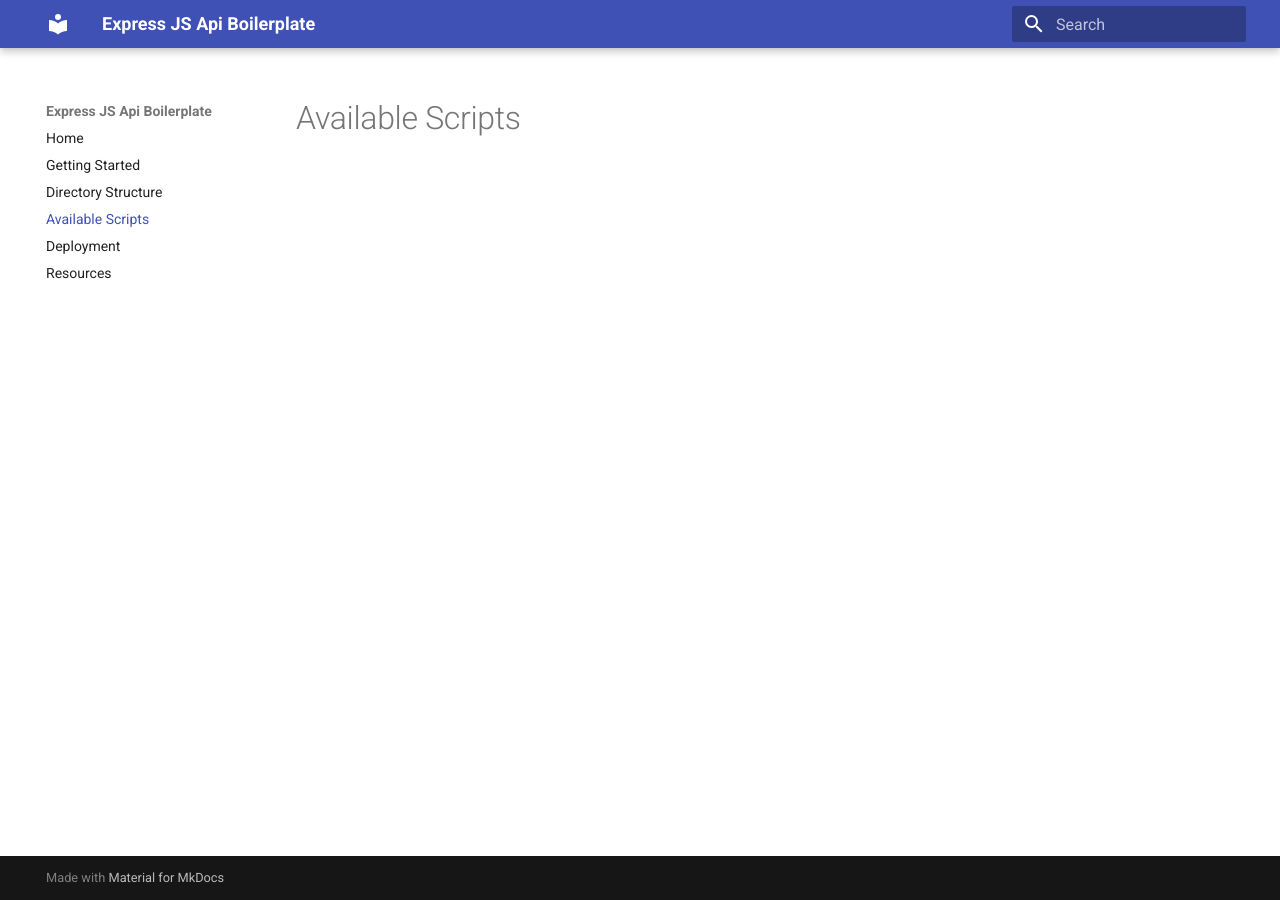
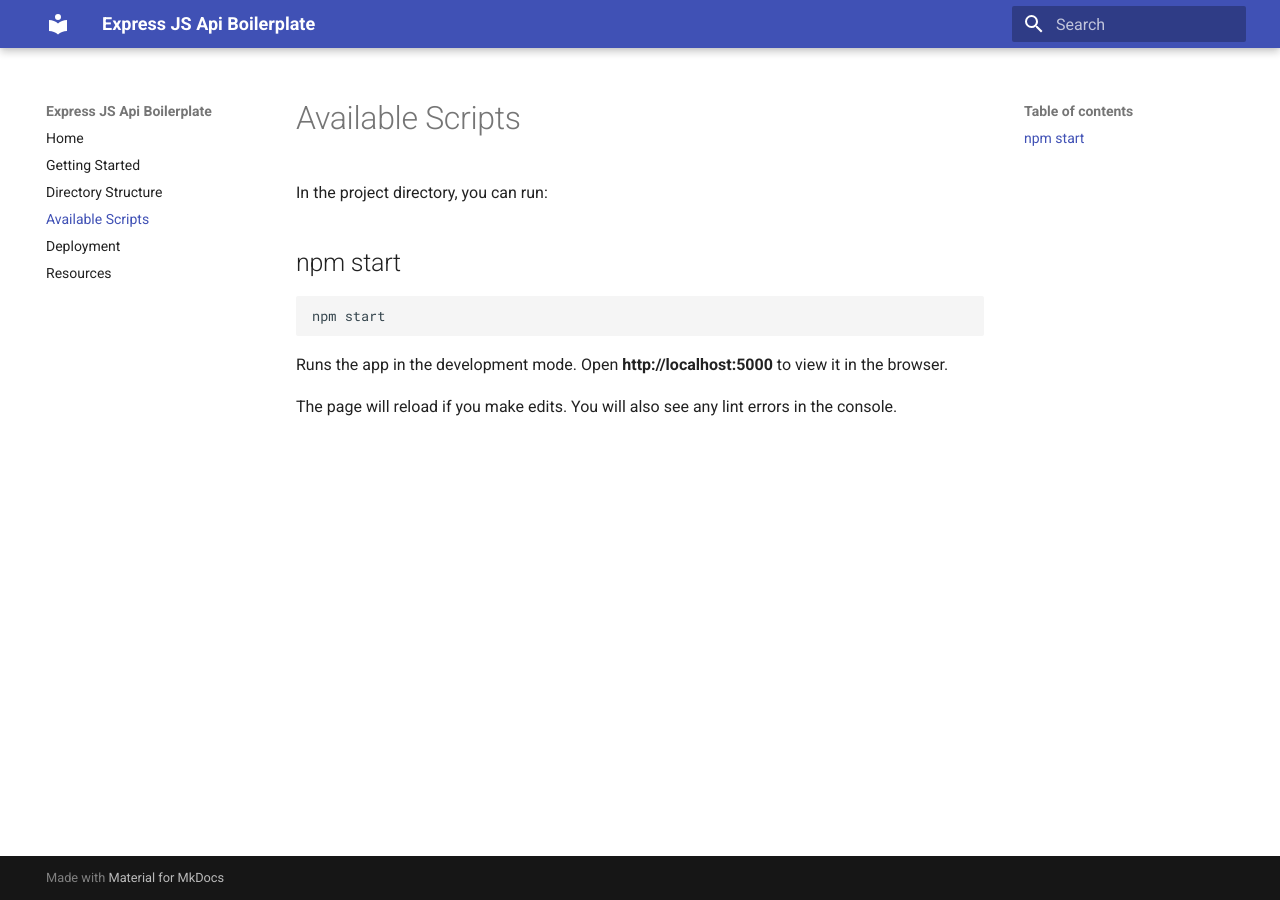
Before and after one commit to 3rd-planet/framework-x, an MkDocs documentation site: the page built from docs/available-scripts.md, in a window 1280 px wide. Built offline with MkDocs 1.6.1 and Material for MkDocs 9.7.7, drawn with Linux system fonts in a browser that asks for light colours.

````diff
--- a/docs/available-scripts.md
+++ b/docs/available-scripts.md
@@ -1 +1,13 @@
 # Available Scripts
+
+In the project directory, you can run:
+
+## npm start
+
+```javascript
+npm start
+```
+
+Runs the app in the development mode. Open **http://localhost:5000** to view it in the browser.
+
+The page will reload if you make edits. You will also see any lint errors in the console.
````
Also changed, not shown: docs/resources.md (+1 -0 lines), package.json (+8 -1 lines), 1 other file.
